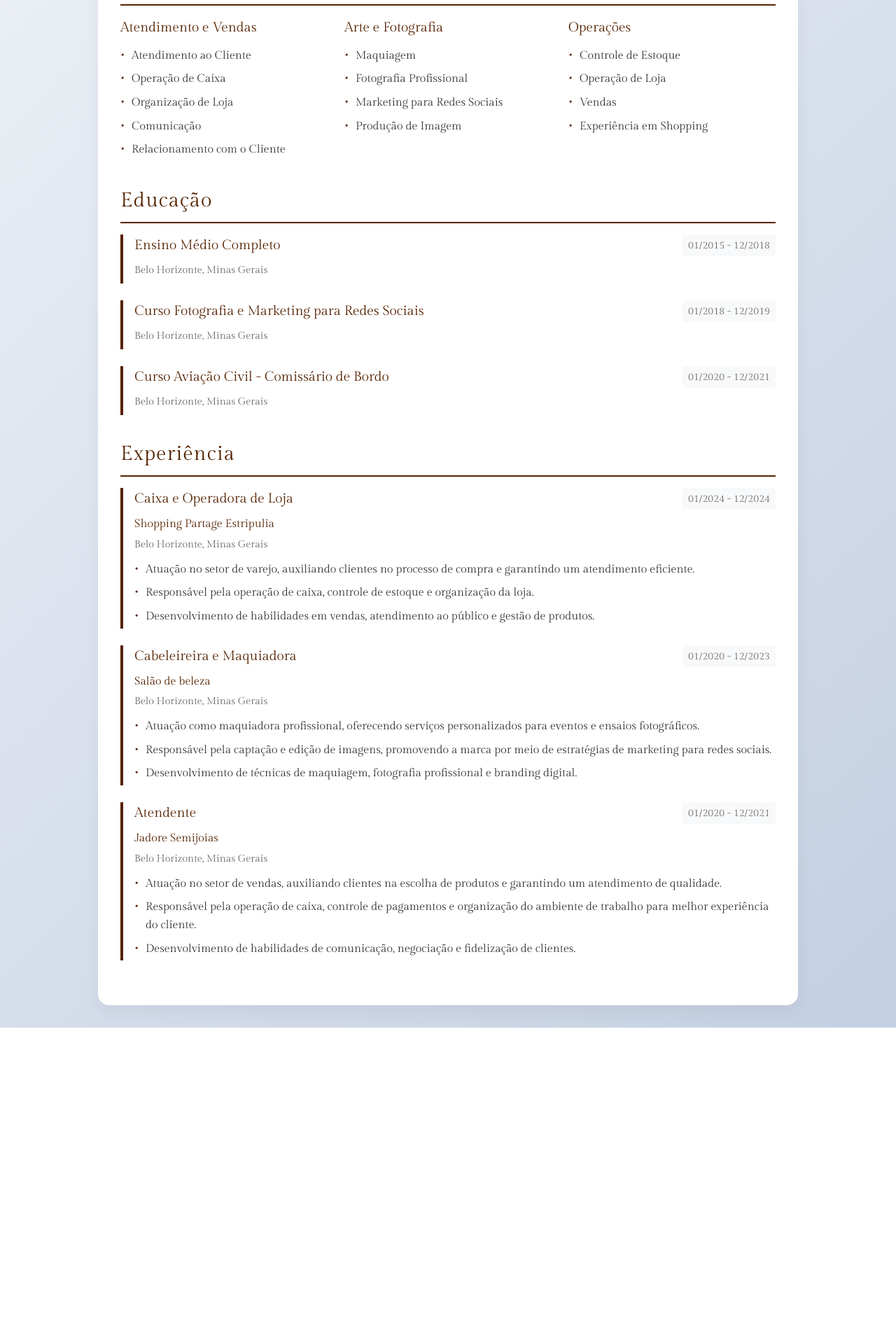
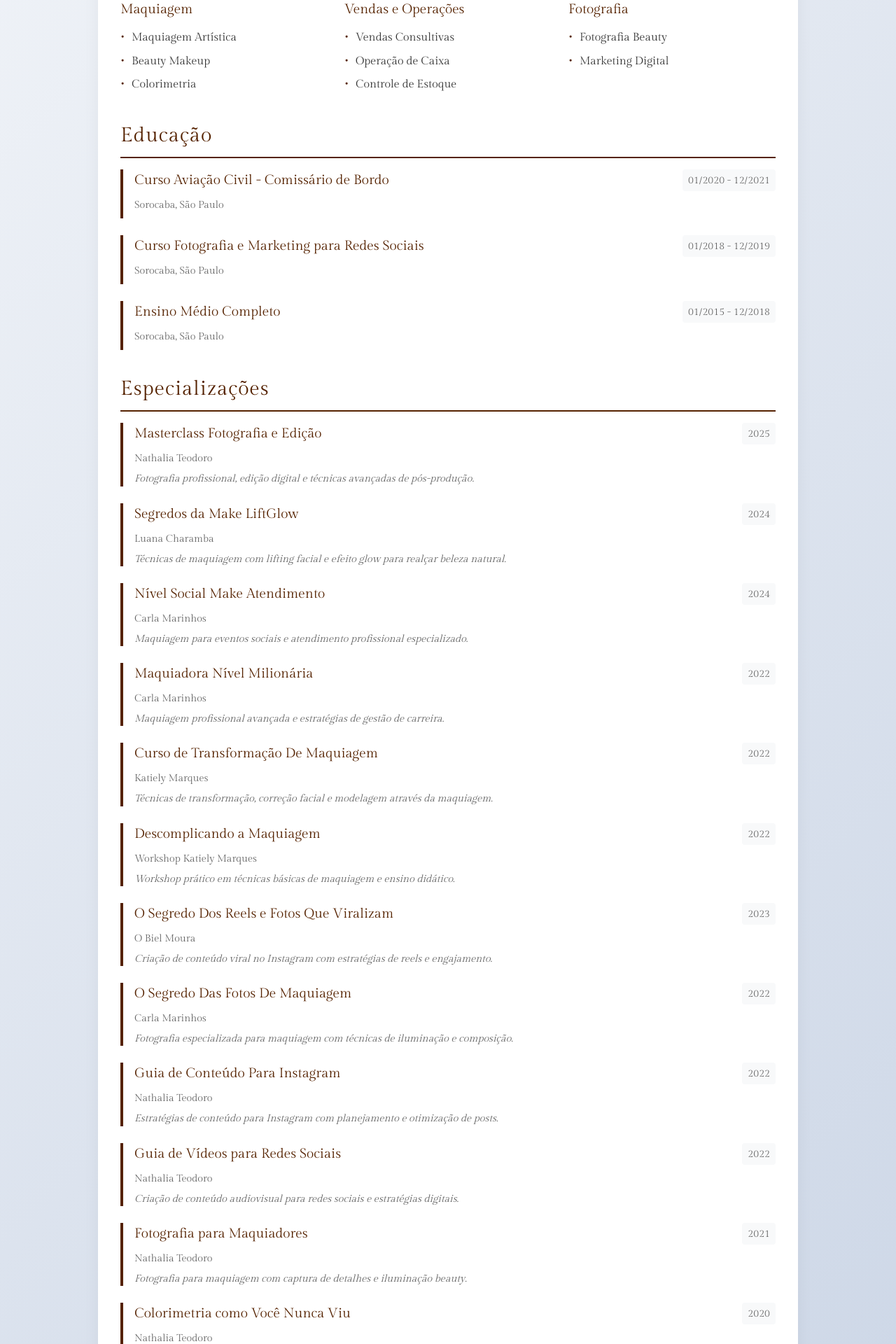
Before and after one commit to ferforastieri/MundoDeMiriam, a Vue app: page /curriculum in a window 1280 px wide. Shown: the part 760-2680 px from the top of the page at 70% size. Before the commit the page ends 2228 px from the top, so only its background shows below. Built offline with nearby package versions, Linux system fonts and the light colour scheme; no server answers.

Commit message:
feat: Revise CurriculumProfile component to update personal information, enhance skills and experience sections, and add Instagram link for improved professional presentation.

```diff
--- a/src/components/curriculum/CurriculumProfile.vue
+++ b/src/components/curriculum/CurriculumProfile.vue
@@ -36,8 +36,14 @@
               </svg>
               Meu Portfolio
             </a>
+            <a href="https://instagram.com/mihforastieri" target="_blank" rel="noopener noreferrer" class="instagram-link">
+              <svg width="16" height="16" viewBox="0 0 24 24" fill="currentColor">
+                <path d="M12 2.163c3.204 0 3.584.012 4.85.07 3.252.148 4.771 1.691 4.919 4.919.058 1.265.069 1.645.069 4.849 0 3.205-.012 3.584-.069 4.849-.149 3.225-1.664 4.771-4.919 4.919-1.266.058-1.644.07-4.85.07-3.204 0-3.584-.012-4.849-.07-3.26-.149-4.771-1.699-4.919-4.92-.058-1.265-.07-1.644-.07-4.849 0-3.204.013-3.583.07-4.849.149-3.227 1.664-4.771 4.919-4.919 1.266-.057 1.645-.069 4.849-.069zm0-2.163c-3.259 0-3.667.014-4.947.072-4.358.2-6.78 2.618-6.98 6.98-.059 1.281-.073 1.689-.073 4.948 0 3.259.014 3.668.072 4.948.2 4.358 2.618 6.78 6.98 6.98 1.281.058 1.689.072 4.948.072 3.259 0 3.668-.014 4.948-.072 4.354-.2 6.782-2.618 6.979-6.98.059-1.28.073-1.689.073-4.948 0-3.259-.014-3.667-.072-4.947-.196-4.354-2.617-6.78-6.979-6.98-1.281-.059-1.69-.073-4.949-.073zm0 5.838c-3.403 0-6.162 2.759-6.162 6.162s2.759 6.163 6.162 6.163 6.162-2.759 6.162-6.163c0-3.403-2.759-6.162-6.162-6.162zm0 10.162c-2.209 0-4-1.79-4-4 0-2.209 1.791-4 4-4s4 1.791 4 4c0 2.21-1.791 4-4 4zm6.406-11.845c-.796 0-1.441.645-1.441 1.44s.645 1.44 1.441 1.44c.795 0 1.439-.645 1.439-1.44s-.644-1.44-1.439-1.44z"/>
+              </svg>
+              Instagram
+            </a>
           </p>
-          <p class="location">Belo Horizonte, Minas Gerais</p>
+          <p class="location">Sorocaba, São Paulo</p>
         </div>
         <div class="profile-image">
           <img src="/assets/profile/fotodalinda.jpg" alt="Miriam - Maquiadora" />
@@ -49,10 +55,10 @@
         <h3 class="section-title">Sobre</h3>
         <div class="section-content">
           <p>
-            Profissional com experiência em vendas, atendimento ao cliente e operações de loja, incluindo caixa e estoque. Habilidade em comunicação, organização e trabalho em equipe. Também possui experiência como maquiadora e fotógrafa, com conhecimento em marketing para redes sociais.
+            Maquiadora profissional especializada em maquiagem artística, beauty e fotografia e-commerce. Experiência em vendas, atendimento ao cliente e operações de loja.
           </p>
           <p>
-            Formação acadêmica inclui Ensino Médio completo e cursos técnicos em Aviação Civil e Fotografia & Marketing para redes sociais. Motivada, proativa e com facilidade para aprender e se adaptar a diferentes ambientes de trabalho.
+            Expertise em fotografia profissional, edição digital e marketing para redes sociais. Conhecimento avançado em colorimetria, iluminação e produção de conteúdo visual. Profissional proativa, organizada e com facilidade para trabalhar em equipe.
           </p>
         </div>
       </div>
@@ -62,31 +68,26 @@
         <h3 class="section-title">Habilidades</h3>
         <div class="skills-content">
           <div class="skill-category">
-            <h4>Atendimento e Vendas</h4>
+            <h4>Maquiagem</h4>
             <ul>
-              <li>Atendimento ao Cliente</li>
-              <li>Operação de Caixa</li>
-              <li>Organização de Loja</li>
-              <li>Comunicação</li>
-              <li>Relacionamento com o Cliente</li>
+              <li>Maquiagem Artística</li>
+              <li>Beauty Makeup</li>
+              <li>Colorimetria</li>
             </ul>
           </div>
           <div class="skill-category">
-            <h4>Arte e Fotografia</h4>
+            <h4>Vendas e Operações</h4>
             <ul>
-              <li>Maquiagem</li>
-              <li>Fotografia Profissional</li>
-              <li>Marketing para Redes Sociais</li>
-              <li>Produção de Imagem</li>
+              <li>Vendas Consultivas</li>
+              <li>Operação de Caixa</li>
+              <li>Controle de Estoque</li>
             </ul>
           </div>
           <div class="skill-category">
-            <h4>Operações</h4>
+            <h4>Fotografia</h4>
             <ul>
-              <li>Controle de Estoque</li>
-              <li>Operação de Loja</li>
-              <li>Vendas</li>
-              <li>Experiência em Shopping</li>
+              <li>Fotografia Beauty</li>
+              <li>Marketing Digital</li>
             </ul>
           </div>
         </div>
@@ -98,24 +99,138 @@
         <div class="education-content">
           <div class="education-item">
             <div class="education-header">
-              <h4>Ensino Médio Completo</h4>
-              <span class="period">01/2015 - 12/2018</span>
+              <h4>Curso Aviação Civil - Comissário de Bordo</h4>
+              <span class="period">01/2020 - 12/2021</span>
             </div>
-            <p class="location">Belo Horizonte, Minas Gerais</p>
+            <p class="location">Sorocaba, São Paulo</p>
           </div>
           <div class="education-item">
             <div class="education-header">
               <h4>Curso Fotografia e Marketing para Redes Sociais</h4>
               <span class="period">01/2018 - 12/2019</span>
             </div>
-            <p class="location">Belo Horizonte, Minas Gerais</p>
+            <p class="location">Sorocaba, São Paulo</p>
           </div>
           <div class="education-item">
             <div class="education-header">
-              <h4>Curso Aviação Civil - Comissário de Bordo</h4>
-              <span class="period">01/2020 - 12/2021</span>
+              <h4>Ensino Médio Completo</h4>
+              <span class="period">01/2015 - 12/2018</span>
             </div>
-            <p class="location">Belo Horizonte, Minas Gerais</p>
+            <p class="location">Sorocaba, São Paulo</p>
+          </div>
+        </div>
+      </div>
+
+      <!-- Specializations Section -->
+      <div class="section">
+        <h3 class="section-title">Especializações</h3>
+        <div class="education-content">
+          <div class="education-item">
+            <div class="education-header">
+              <h4>Masterclass Fotografia e Edição</h4>
+              <span class="period">2025</span>
+            </div>
+            <p class="location">Nathalia Teodoro</p>
+            <p class="description">Fotografia profissional, edição digital e técnicas avançadas de pós-produção.</p>
+          </div>
+
+          <div class="education-item">
+            <div class="education-header">
+              <h4>Segredos da Make LiftGlow</h4>
+              <span class="period">2024</span>
+            </div>
+            <p class="location">Luana Charamba</p>
+            <p class="description">Técnicas de maquiagem com lifting facial e efeito glow para realçar beleza natural.</p>
+          </div>
+
+          <div class="education-item">
+            <div class="education-header">
+              <h4>Nível Social Make Atendimento</h4>
+              <span class="period">2024</span>
+            </div>
+            <p class="location">Carla Marinhos</p>
+            <p class="description">Maquiagem para eventos sociais e atendimento profissional especializado.</p>
+          </div>
+
+          <div class="education-item">
+            <div class="education-header">
+              <h4>Maquiadora Nível Milionária</h4>
+              <span class="period">2022</span>
+            </div>
+            <p class="location">Carla Marinhos</p>
+            <p class="description">Maquiagem profissional avançada e estratégias de gestão de carreira.</p>
+          </div>
+
+          <div class="education-item">
+            <div class="education-header">
+              <h4>Curso de Transformação De Maquiagem</h4>
+              <span class="period">2022</span>
+            </div>
+            <p class="location">Katiely Marques</p>
+            <p class="description">Técnicas de transformação, correção facial e modelagem através da maquiagem.</p>
+          </div>
+
+          <div class="education-item">
+            <div class="education-header">
+              <h4>Descomplicando a Maquiagem</h4>
+              <span class="period">2022</span>
+            </div>
+            <p class="location">Workshop Katiely Marques</p>
+            <p class="description">Workshop prático em técnicas básicas de maquiagem e ensino didático.</p>
+          </div>
+
+          <div class="education-item">
+            <div class="education-header">
+              <h4>O Segredo Dos Reels e Fotos Que Viralizam</h4>
+              <span class="period">2023</span>
+            </div>
+            <p class="location">O Biel Moura</p>
+            <p class="description">Criação de conteúdo viral no Instagram com estratégias de reels e engajamento.</p>
+          </div>
+
+          <div class="education-item">
+            <div class="education-header">
+              <h4>O Segredo Das Fotos De Maquiagem</h4>
+              <span class="period">2022</span>
+            </div>
+            <p class="location">Carla Marinhos</p>
+            <p class="description">Fotografia especializada para maquiagem com técnicas de iluminação e composição.</p>
+          </div>
+
+          <div class="education-item">
+            <div class="education-header">
+              <h4>Guia de Conteúdo Para Instagram</h4>
+              <span class="period">2022</span>
+            </div>
+            <p class="location">Nathalia Teodoro</p>
+            <p class="description">Estratégias de conteúdo para Instagram com planejamento e otimização de posts.</p>
+          </div>
+
+          <div class="education-item">
+            <div class="education-header">
+              <h4>Guia de Vídeos para Redes Sociais</h4>
+              <span class="period">2022</span>
+            </div>
+            <p class="location">Nathalia Teodoro</p>
+            <p class="description">Criação de conteúdo audiovisual para redes sociais e estratégias digitais.</p>
+          </div>
+
+          <div class="education-item">
+            <div class="education-header">
+              <h4>Fotografia para Maquiadores</h4>
+              <span class="period">2021</span>
+            </div>
+            <p class="location">Nathalia Teodoro</p>
+            <p class="description">Fotografia para maquiagem com captura de detalhes e iluminação beauty.</p>
+          </div>
+
+          <div class="education-item">
+            <div class="education-header">
+              <h4>Colorimetria como Você Nunca Viu</h4>
+              <span class="period">2020</span>
+            </div>
+            <p class="location">Nathalia Teodoro</p>
+            <p class="description">Teoria das cores aplicada à maquiagem e técnicas de correção de cor.</p>
           </div>
         </div>
       </div>
@@ -126,15 +241,40 @@
         <div class="experience-content">
           <div class="experience-item">
             <div class="experience-header">
+              <h4>Operador de Loja, Vendedora Setor Maquiagem</h4>
+              <span class="period">2025</span>
+            </div>
+            <p class="company">Supermercado dos Cosméticos Princesa</p>
+            <p class="location">Sorocaba, São Paulo</p>
+            <ul class="responsibilities">
+              <li>Consultoria especializada em maquiagem e vendas de produtos de beleza.</li>
+              <li>Operação de loja, controle de estoque e atendimento personalizado ao cliente.</li>
+            </ul>
+          </div>
+
+          <div class="experience-item">
+            <div class="experience-header">
+              <h4>Vendedora</h4>
+              <span class="period">2024</span>
+            </div>
+            <p class="company">Mais Q Makeup</p>
+            <p class="location">Betim, Minas Gerais</p>
+            <ul class="responsibilities">
+              <li>Vendas consultivas de produtos de maquiagem e demonstração de técnicas.</li>
+              <li>Atendimento especializado e relacionamento com clientes no setor de beleza.</li>
+            </ul>
+          </div>
+
+          <div class="experience-item">
+            <div class="experience-header">
               <h4>Caixa e Operadora de Loja</h4>
               <span class="period">01/2024 - 12/2024</span>
             </div>
             <p class="company">Shopping Partage Estripulia</p>
-            <p class="location">Belo Horizonte, Minas Gerais</p>
+            <p class="location">Betim, Minas Gerais</p>
             <ul class="responsibilities">
-              <li>Atuação no setor de varejo, auxiliando clientes no processo de compra e garantindo um atendimento eficiente.</li>
-              <li>Responsável pela operação de caixa, controle de estoque e organização da loja.</li>
-              <li>Desenvolvimento de habilidades em vendas, atendimento ao público e gestão de produtos.</li>
+              <li>Operação de caixa, controle de estoque e atendimento ao cliente.</li>
+              <li>Vendas no setor de varejo e organização da loja.</li>
             </ul>
           </div>
           <div class="experience-item">
@@ -143,11 +283,10 @@
               <span class="period">01/2020 - 12/2023</span>
             </div>
             <p class="company">Salão de beleza</p>
-            <p class="location">Belo Horizonte, Minas Gerais</p>
+            <p class="location">Juatuba, Minas Gerais</p>
             <ul class="responsibilities">
-              <li>Atuação como maquiadora profissional, oferecendo serviços personalizados para eventos e ensaios fotográficos.</li>
-              <li>Responsável pela captação e edição de imagens, promovendo a marca por meio de estratégias de marketing para redes sociais.</li>
-              <li>Desenvolvimento de técnicas de maquiagem, fotografia profissional e branding digital.</li>
+              <li>Maquiagem profissional para eventos e ensaios fotográficos.</li>
+              <li>Fotografia, edição de imagens e marketing para redes sociais.</li>
             </ul>
           </div>
           <div class="experience-item">
@@ -156,11 +295,10 @@
               <span class="period">01/2020 - 12/2021</span>
             </div>
             <p class="company">Jadore Semijoias</p>
-            <p class="location">Belo Horizonte, Minas Gerais</p>
+            <p class="location">Juatuba, Minas Gerais</p>
             <ul class="responsibilities">
-              <li>Atuação no setor de vendas, auxiliando clientes na escolha de produtos e garantindo um atendimento de qualidade.</li>
-              <li>Responsável pela operação de caixa, controle de pagamentos e organização do ambiente de trabalho para melhor experiência do cliente.</li>
-              <li>Desenvolvimento de habilidades de comunicação, negociação e fidelização de clientes.</li>
+              <li>Vendas de semijoias e atendimento especializado ao cliente.</li>
+              <li>Operação de caixa e controle de pagamentos.</li>
             </ul>
           </div>
         </div>
@@ -203,7 +341,7 @@ export default {
 
         // Configurações do PDF
         const opt = {
-          margin: [0.2, 0.3, 0.2, 0.3],
+          margin: [0.3, 0.3, 0.3, 0.3], // Top, Left, Bottom, Right
           filename: 'curriculo-miriam.pdf',
           image: { type: 'jpeg', quality: 0.98 },
           html2canvas: {
@@ -375,7 +513,8 @@ export default {
   margin: 0 0 0.5rem 0;
 }
 
-.profile-info .website .portfolio-link {
+.profile-info .website .portfolio-link,
+.profile-info .website .instagram-link {
   display: inline-flex;
   align-items: center;
   gap: 0.5rem;
@@ -386,9 +525,11 @@ export default {
   padding: 0.25rem 0.5rem;
   border-radius: 6px;
   background: rgba(82, 0, 0, 0.05);
+  margin-right: 0.5rem;
 }
 
-.profile-info .website .portfolio-link:hover {
+.profile-info .website .portfolio-link:hover,
+.profile-info .website .instagram-link:hover {
   background: rgba(82, 0, 0, 0.1);
   transform: translateY(-1px);
 }
@@ -428,6 +569,18 @@ export default {
 .pdf-export .curriculum-header {
   margin-bottom: 1rem !important;
   padding: 1rem !important;
+}
+
+/* Controle de quebras de página para PDF */
+.pdf-export .section {
+  page-break-inside: avoid;
+  margin-bottom: 1.5rem;
+}
+
+.pdf-export .experience-item,
+.pdf-export .education-item {
+  page-break-inside: avoid;
+  margin-bottom: 1rem;
 }
 
 .section {
@@ -556,6 +709,14 @@ export default {
   left: 0;
 }
 
+.education-item .description {
+  font-size: 0.9rem;
+  color: #666;
+  margin: 0.5rem 0 0 0;
+  line-height: 1.4;
+  font-style: italic;
+}
+
 @keyframes fadeIn {
   from {
     opacity: 0;
```
